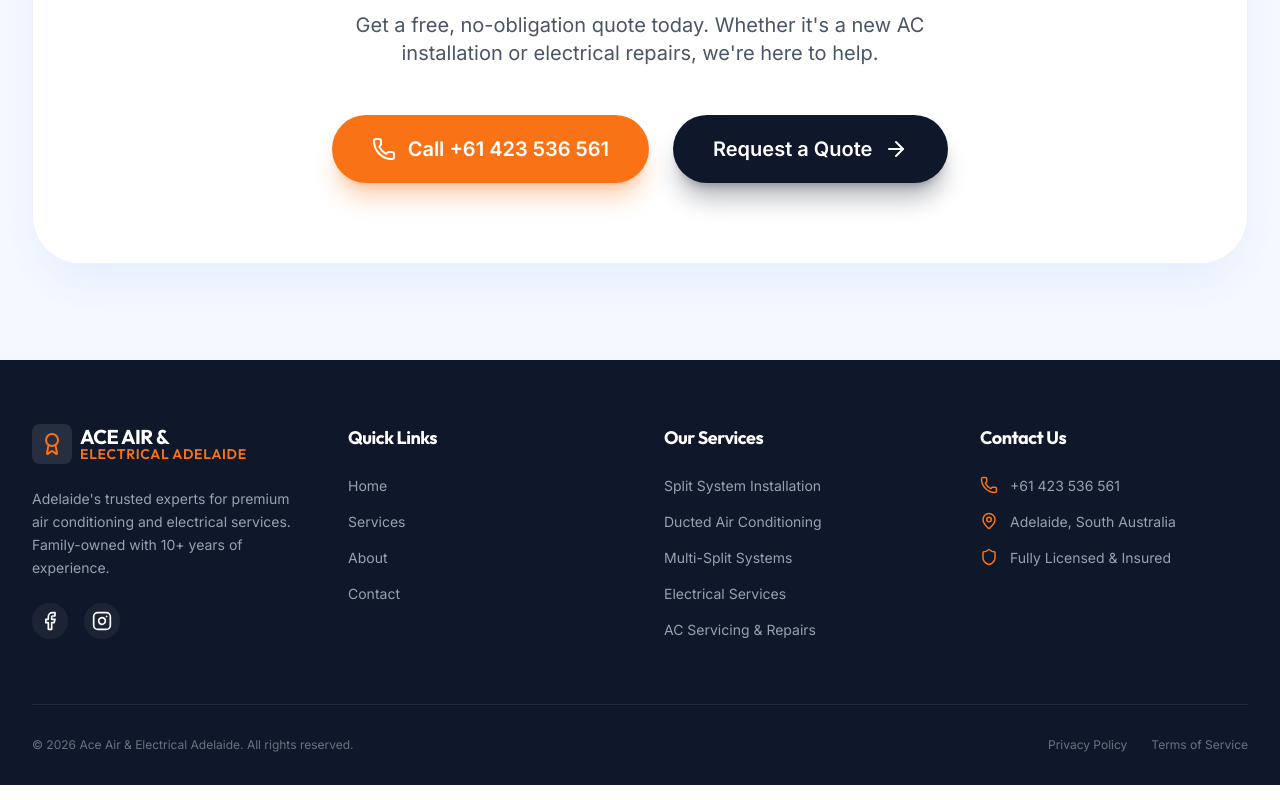
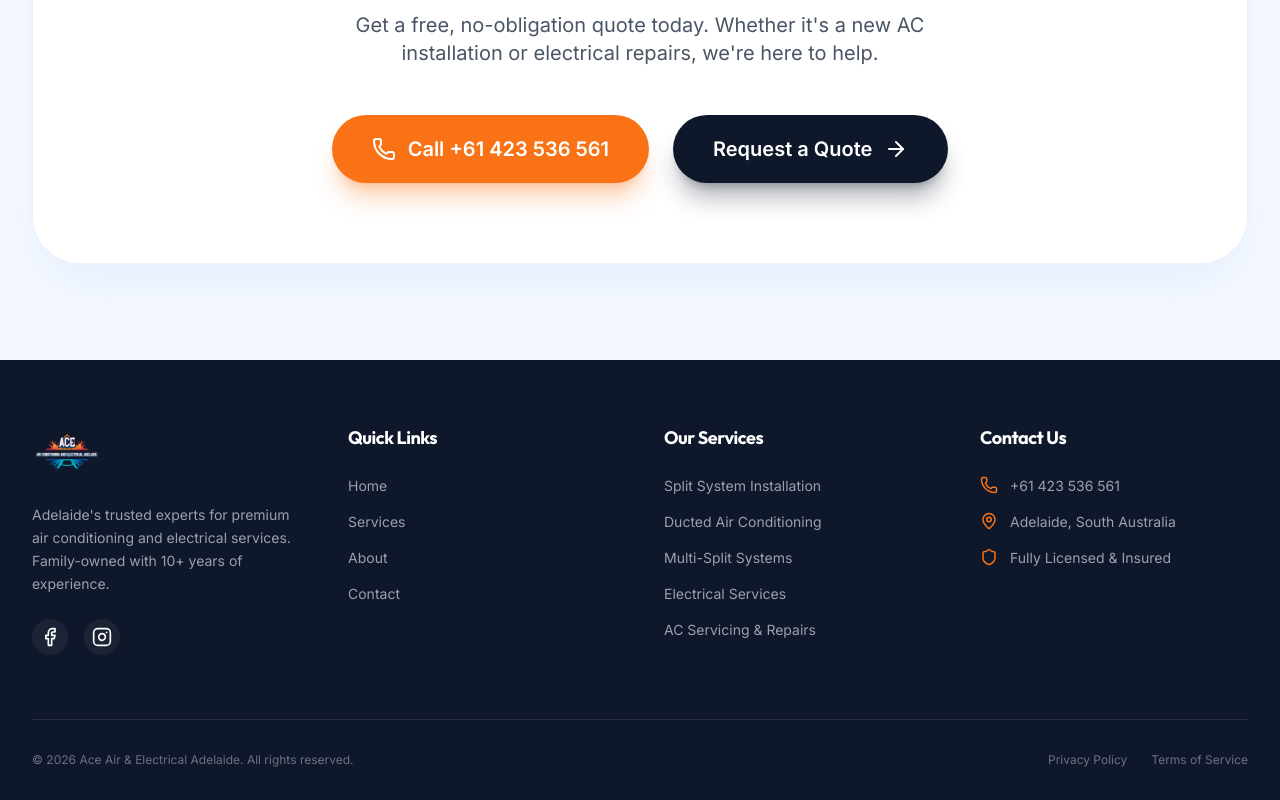
Before and after one commit to synkronjayd1/ace-air-electrical-site-v2, a React (Vite) app: page / in a window 1280 px wide. Shown: the part 3455-4255 px from the top of the page. Built offline with nearby package versions, Linux system fonts and the light colour scheme.

Commit message:
Update Layout.tsx

```diff
--- a/src/components/Layout.tsx
+++ b/src/components/Layout.tsx
@@ -146,15 +146,13 @@
         <div className="max-w-7xl mx-auto px-4 sm:px-6 lg:px-8">
           <div className="grid grid-cols-1 md:grid-cols-2 lg:grid-cols-4 gap-12 mb-16">
             <div className="space-y-6">
-              <Link to="/" className="flex items-center gap-2">
-                <div className="bg-white/10 p-2 rounded-lg">
-                  <Award className="text-brand-orange" size={24} />
-                </div>
-                <div className="flex flex-col">
-                  <span className="text-xl font-display font-bold leading-none tracking-tight">ACE AIR &</span>
-                  <span className="text-sm font-display font-semibold text-brand-orange leading-none tracking-wider">ELECTRICAL ADELAIDE</span>
-                </div>
-              </Link>
+             <Link to="/" className="flex items-center">
+  <img
+    src="/images/logo.jpg"
+    alt="Ace Air & Electrical Adelaide"
+    className="h-12 md:h-14 w-auto object-contain"
+  />
+</Link>
               <p className="text-gray-400 text-sm leading-relaxed">
                 Adelaide's trusted experts for premium air conditioning and electrical services. Family-owned with 10+ years of experience.
               </p>
```
